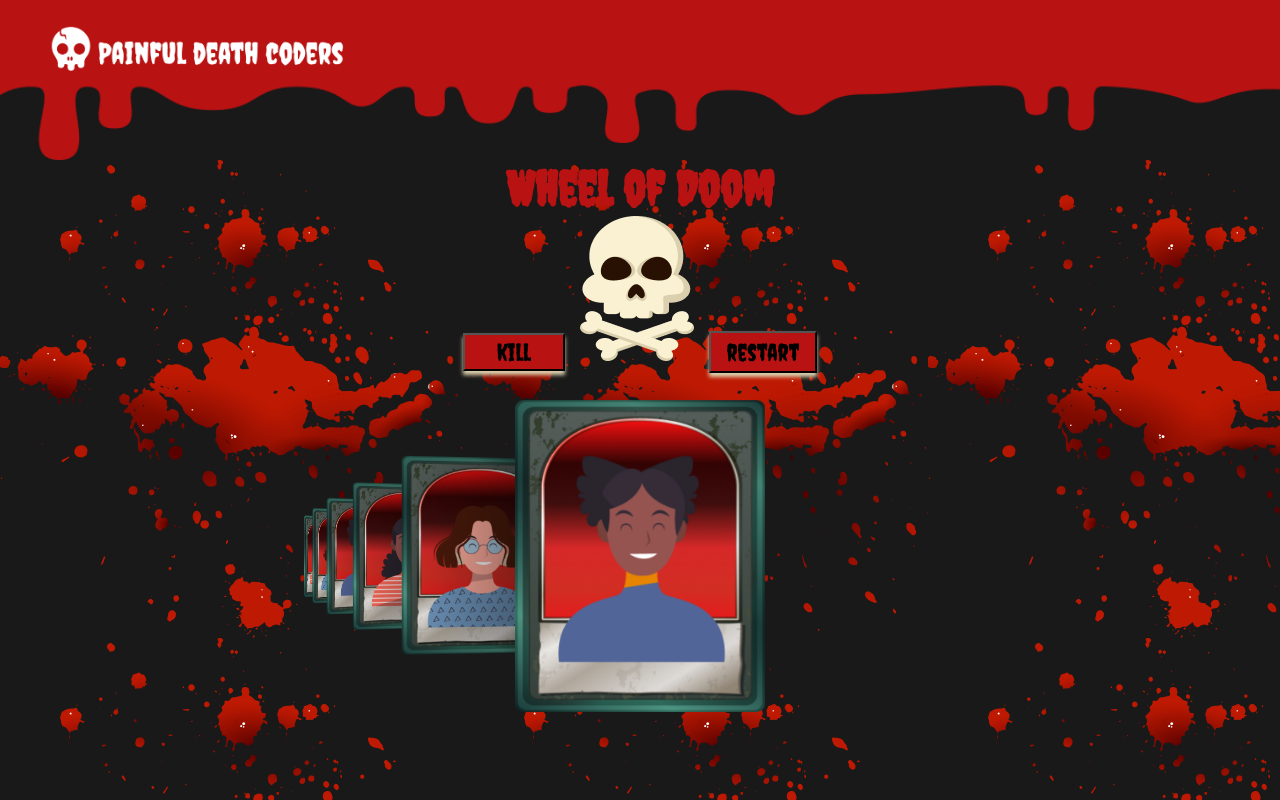
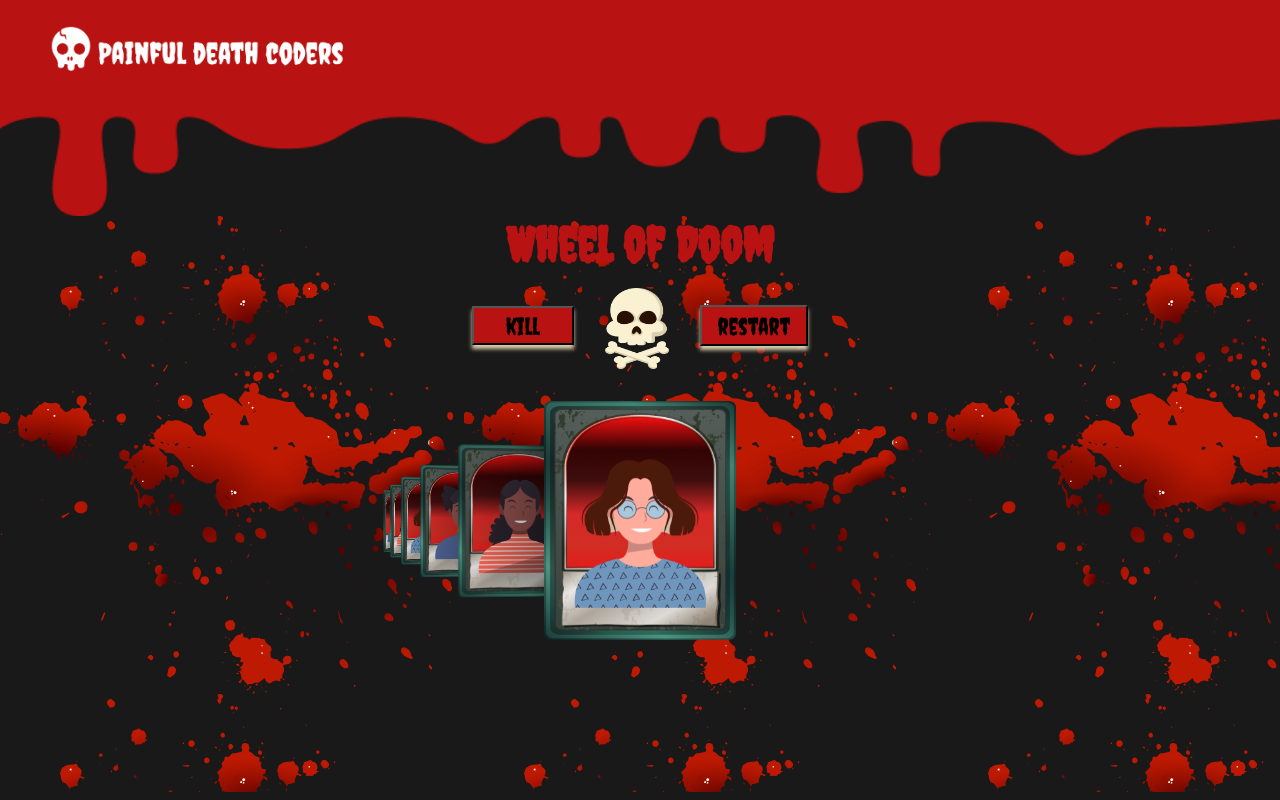
Before and after one commit to mperez-a/wheel_of_doom, a plain HTML site: page HTML/wheel_of_doom.html in a window 1280 px wide. Drawn offline with nearby package versions, Linux system fonts and the light colour scheme.

Commit message:
responsive-desktop

```diff
--- a/CSS/desk-wod.css
+++ b/CSS/desk-wod.css
@@ -1,22 +1,34 @@
-@media  screen and(min-width: 1024) {
-
-    main{
-        height: 70vh;
+@media screen and (min-width: 1024px) {
+  main {
+    margin: 0;
+    height: 72vh;
   }
 
   header {
     background-image: url("/img/header-blood.png");
-         height: 30vh;
-         padding-top: 1rem;
+    height: 25vh;
     display: flex;
   }
 
   #img-skull {
-    width: 8vw;
+    width: 5vw;
     vertical-align: middle;
     padding: 1rem;
   }
 
+  .swiper-slide {
+    margin: 0;
+    background-position: center;
+    background-size: cover;
+    width: 15vw;
+  }
+  .rip-container {
+    margin:0;
+    width: 15vw;
+  }
 
-
+  .rip-name {
+    font-size: 40px;
+    top: 72%;
   }
+}
--- a/CSS/desk.css
+++ b/CSS/desk.css
@@ -1,28 +1,35 @@
 @media screen and (min-width:1024px) {
 
+    body{
+        margin: 0;
+        width: 100%;
+        height: 80%;
+    }
     main{
-       height: 65vh;
+       height: 71vh;
     }
     header {
-        background-image: url("/img/header-blood.png");
-        height: 30vh;
-        padding-top: 1rem;
-        display: flex;
-    }
+        height: 25vh;
+      }
 
-    .title{
-        display: flex;
-        justify-content: center;
-
-    }
 
     .icono-info{
         width: 3vw;
     }
 
     #coders-list {
-        columns: 3;
         font-size: 1.5rem;
-        column-gap: 3vw;
+        width: 80%;
+        padding: 0;
+        margin: 0;
+        column-gap: 0px;
+        display: flex;
+        flex-wrap: wrap;
+
+    }
+
+    #coders-list li{
+        flex-basis: calc(15% - 10px);
+        margin: 10px;
     }
 }
--- a/CSS/style.css
+++ b/CSS/style.css
@@ -12,7 +12,6 @@
 * {
 	padding: 0;
 	margin: 0;
-	box-sizing: border-box;
 	font-family: 'Creepster', sans-serif;
 }
 
@@ -29,7 +28,8 @@ header {
 }
 
 .logo {
-	width: 260px;
+	display: flex;
+	width: 300px;
 }
 
 body {
@@ -46,8 +46,9 @@ body {
 
 .title{
 	display: flex;
+	justify-content: center;
 	width: 100%;
-	margin-left:90px;
+
 }
 .icono-info {
 	object-fit: contain;
```
Lines whose indentation alone changed are shown as unchanged.
